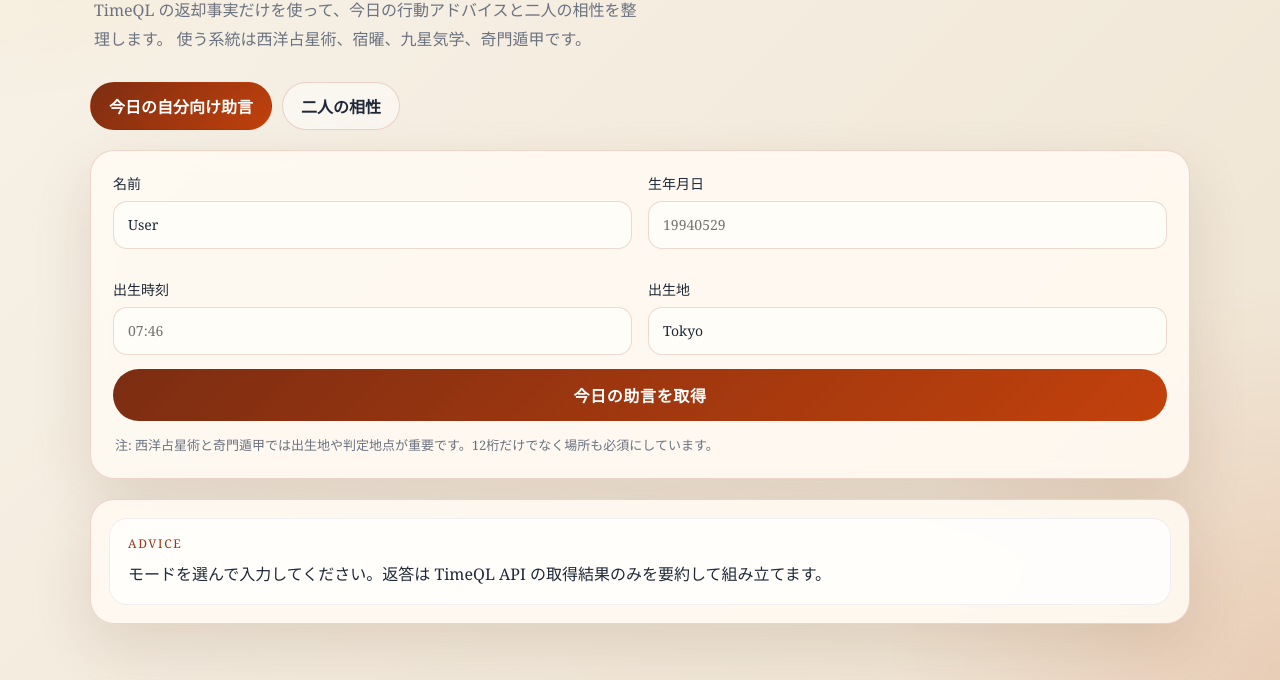
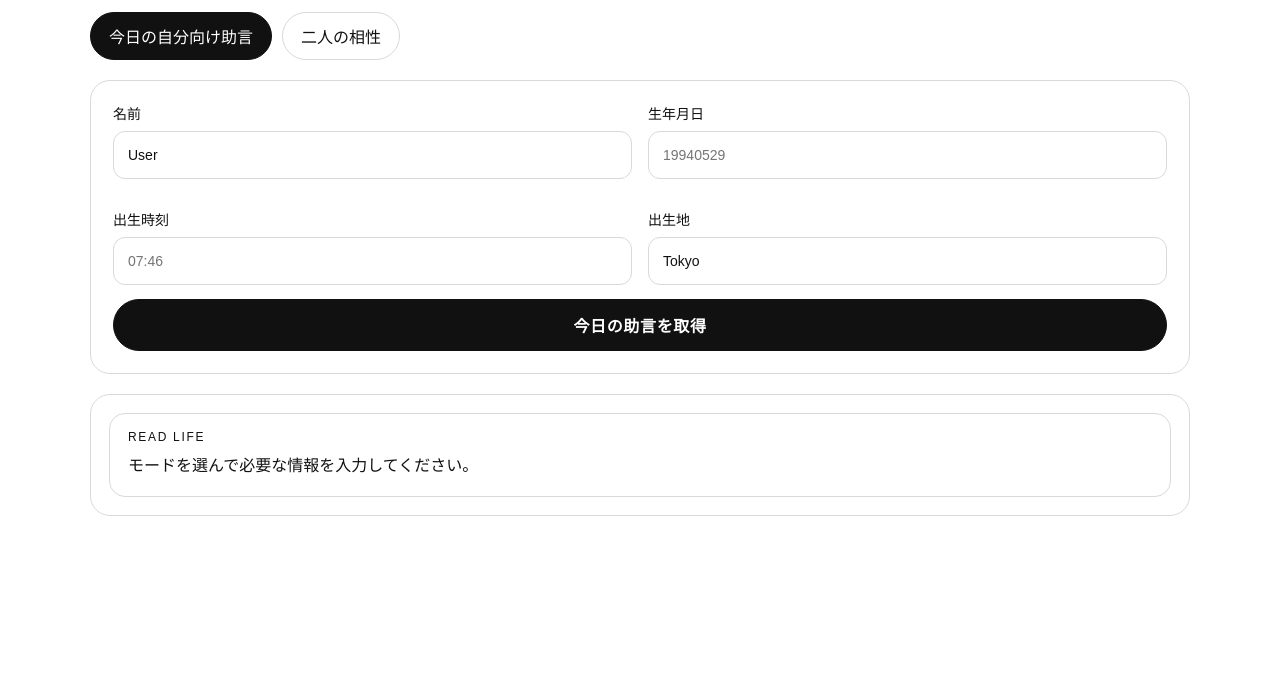
Before and after one commit to skwsk0529/matchcontents, a website: page public/index.html in a window 1280 px wide. Shown: the part 359-1039 px from the top of the page. After the commit the page ends 931 px from the top, so only its background shows below. Drawn offline with Linux system fonts and the light colour scheme.

Commit message:
Simplify UI for end users

```diff
--- a/public/app.js
+++ b/public/app.js
@@ -8,13 +8,13 @@ const compatibilityForm = document.getElementById("compatibility-form");
 function appendMessage(role, body, facts = [], label = null) {
   const node = template.content.firstElementChild.cloneNode(true);
   node.classList.add(role);
-  node.querySelector(".message-role").textContent = label || (role === "user" ? "Input" : "Advice");
+  node.querySelector(".message-role").textContent = label || (role === "user" ? "Input" : "Read Life");
   node.querySelector(".message-body").textContent = body;
 
   if (facts.length > 0) {
     const factBox = document.createElement("div");
     factBox.className = "facts";
-    factBox.textContent = `参照した事実:\n- ${facts.join("\n- ")}`;
+    factBox.textContent = `読み取りの要点:\n- ${facts.join("\n- ")}`;
     node.appendChild(factBox);
   }
 
@@ -36,7 +36,7 @@ async function submitForm({ form, endpoint, inputSummary, roleLabel }) {
   const payload = Object.fromEntries(data.entries());
 
   appendMessage("user", inputSummary(payload), [], roleLabel);
-  appendMessage("bot", "TimeQL API に問い合わせています...", [], roleLabel);
+  appendMessage("bot", "内容を確認しています...", [], roleLabel);
 
   try {
     const response = await fetch(endpoint, {
--- a/public/index.html
+++ b/public/index.html
@@ -10,10 +10,9 @@
     <main class="app-shell">
       <section class="hero">
         <p class="eyebrow">Read Life</p>
-        <h1>今日の自分向け助言と、二人の相性を分けて扱う。</h1>
+        <h1>今日の流れと、二人の相性を静かに読む。</h1>
         <p class="lead">
-          TimeQL の返却事実だけを使って、今日の行動アドバイスと二人の相性を整理します。
-          使う系統は西洋占星術、宿曜、九星気学、奇門遁甲です。
+          その日の動き方や、二人の関係の見え方を、落ち着いた言葉で整理します。
         </p>
       </section>
 
@@ -90,16 +89,13 @@
           <button type="submit">二人の相性を取得</button>
         </form>
 
-        <p class="note">
-          注: 西洋占星術と奇門遁甲では出生地や判定地点が重要です。12桁だけでなく場所も必須にしています。
-        </p>
       </section>
 
       <section class="panel chat-panel">
         <div id="messages" class="messages">
           <article class="message bot">
-            <p class="message-role">Advice</p>
-            <div class="message-body">モードを選んで入力してください。返答は TimeQL API の取得結果のみを要約して組み立てます。</div>
+            <p class="message-role">Read Life</p>
+            <div class="message-body">モードを選んで必要な情報を入力してください。</div>
           </article>
         </div>
       </section>
--- a/public/styles.css
+++ b/public/styles.css
@@ -1,13 +1,12 @@
 :root {
-  --bg: #f4efe7;
-  --panel: rgba(255, 250, 242, 0.9);
-  --panel-strong: #fffdf8;
-  --ink: #1f2937;
-  --muted: #6b7280;
-  --accent: #9a3412;
-  --accent-soft: #fed7aa;
-  --line: rgba(154, 52, 18, 0.18);
-  --shadow: 0 24px 60px rgba(80, 35, 10, 0.12);
+  --bg: #ffffff;
+  --panel: #ffffff;
+  --panel-strong: #ffffff;
+  --ink: #111111;
+  --muted: #666666;
+  --accent: #111111;
+  --line: #d9d9d9;
+  --shadow: none;
 }
 
 * {
@@ -16,12 +15,9 @@
 
 body {
   margin: 0;
-  font-family: Georgia, "Hiragino Mincho ProN", serif;
+  font-family: "Hiragino Kaku Gothic ProN", "Yu Gothic", sans-serif;
   color: var(--ink);
-  background:
-    radial-gradient(circle at top left, rgba(251, 191, 36, 0.18), transparent 28%),
-    radial-gradient(circle at bottom right, rgba(194, 65, 12, 0.14), transparent 24%),
-    linear-gradient(135deg, #f8f3ea 0%, #efe4d2 100%);
+  background: var(--bg);
   min-height: 100vh;
 }
 
@@ -32,30 +28,32 @@ body {
 }
 
 .hero {
-  padding: 20px 4px 28px;
+  padding: 20px 0 32px;
+  border-bottom: 1px solid var(--line);
+  margin-bottom: 24px;
 }
 
 .eyebrow {
   margin: 0 0 8px;
   color: var(--accent);
-  font-size: 13px;
-  letter-spacing: 0.16em;
+  font-size: 12px;
+  letter-spacing: 0.18em;
   text-transform: uppercase;
 }
 
 .hero h1 {
   margin: 0;
-  max-width: 12ch;
-  font-size: clamp(2.2rem, 5vw, 4.3rem);
-  line-height: 0.95;
-  font-weight: 700;
+  max-width: 13ch;
+  font-size: clamp(2rem, 4.6vw, 4rem);
+  line-height: 1;
+  font-weight: 600;
 }
 
 .lead {
   max-width: 62ch;
   margin: 18px 0 0;
-  font-size: 1rem;
-  line-height: 1.8;
+  font-size: 0.98rem;
+  line-height: 1.9;
   color: var(--muted);
 }
 
@@ -70,24 +68,23 @@ body {
   padding: 0 18px;
   border: 1px solid var(--line);
   border-radius: 999px;
-  background: rgba(255, 255, 255, 0.48);
+  background: #ffffff;
   color: var(--ink);
-  font-weight: 600;
+  font-weight: 500;
   cursor: pointer;
 }
 
 .mode-tab.active {
-  background: linear-gradient(135deg, #7c2d12 0%, #c2410c 100%);
-  color: #fff;
-  border-color: transparent;
+  background: #111111;
+  color: #ffffff;
+  border-color: #111111;
 }
 
 .panel {
   background: var(--panel);
   border: 1px solid var(--line);
-  border-radius: 24px;
+  border-radius: 20px;
   box-shadow: var(--shadow);
-  backdrop-filter: blur(10px);
 }
 
 .input-panel {
@@ -118,9 +115,9 @@ body {
 
 .person-card {
   padding: 18px;
-  border-radius: 18px;
+  border-radius: 16px;
   border: 1px solid var(--line);
-  background: rgba(255, 255, 255, 0.46);
+  background: #fafafa;
 }
 
 .person-label {
@@ -148,7 +145,7 @@ input {
   min-height: 48px;
   padding: 0 14px;
   border: 1px solid var(--line);
-  border-radius: 14px;
+  border-radius: 12px;
   background: var(--panel-strong);
   color: var(--ink);
 }
@@ -156,20 +153,13 @@ input {
 button[type="submit"] {
   width: 100%;
   min-height: 52px;
-  border: 0;
+  border: 1px solid #111111;
   border-radius: 999px;
-  background: linear-gradient(135deg, #7c2d12 0%, #c2410c 100%);
+  background: #111111;
   color: white;
   cursor: pointer;
-  font-weight: 700;
+  font-weight: 600;
   letter-spacing: 0.04em;
-}
-
-.note {
-  margin: 14px 2px 0;
-  color: var(--muted);
-  font-size: 13px;
-  line-height: 1.6;
 }
 
 .chat-panel {
@@ -184,13 +174,13 @@ button[type="submit"] {
 
 .message {
   padding: 16px 18px;
-  border-radius: 18px;
-  background: rgba(255, 255, 255, 0.72);
-  border: 1px solid rgba(148, 163, 184, 0.16);
+  border-radius: 16px;
+  background: #ffffff;
+  border: 1px solid var(--line);
 }
 
 .message.user {
-  background: rgba(154, 52, 18, 0.08);
+  background: #f7f7f7;
 }
 
 .message-role {
```
